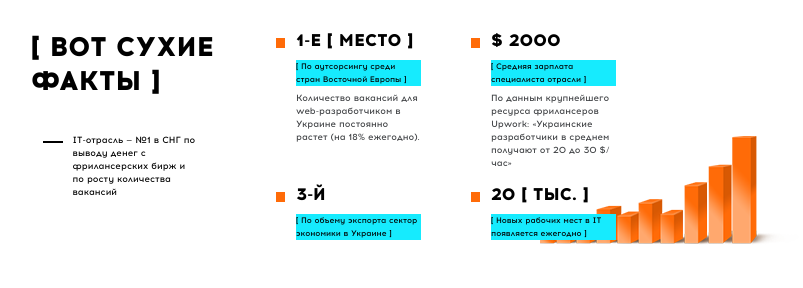
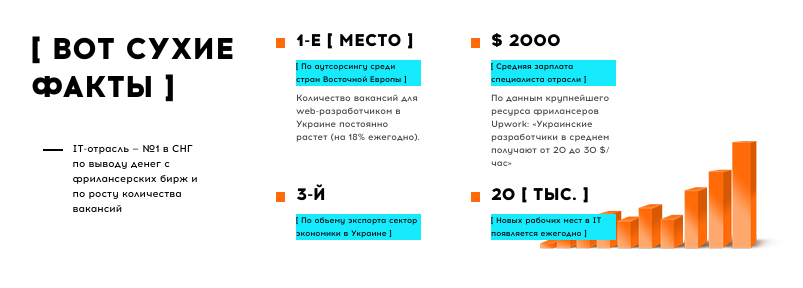
Before and after one commit to ValeriiKovalenko/GoIT-Landing-page, a website: page src/index.html in a window 1280 px wide. Shown: the whole page, without its empty margins (225-1028 px from the left). Drawn offline with nearby package versions, Linux system fonts and the light colour scheme; files that its build step writes are made by us from their sources.

Commit message:
final_ver.12

```diff
--- a/src/html/section_3.html
+++ b/src/html/section_3.html
@@ -1,11 +1,11 @@
-<section class="section_3">
-    <article class="section_3__article1">
+<section class="real-facts">
+    <article class="real-facts__article1">
         <h3 class="article1_h2">&#91 Вот сухие факты &#93</h3>
 
         <p class="article1_p">IT-отрасль — №1 в СНГ по выводу денег с фрилансерских бирж и по росту количества вакансий
         </p>
     </article>
-    <article class="section_3__article2">
+    <article class="real-facts__article2">
         <ul class="article2_ul">
             <li class="article2_li article2_li-1 ">
                 <h4 class="article_li__h4">1-Е &#91 МЕСТО &#93</h4>
--- a/src/sass/section_3.scss
+++ b/src/sass/section_3.scss
@@ -1,4 +1,4 @@
-.section_3 {
+.real-facts {
     margin: 0 auto;
     max-width: 480px;
     width: 100%;
@@ -32,7 +32,7 @@
 }
 
 @media (min-width: 768px) {
-    .section_3 {
+    .real-facts {
         background-repeat: no-repeat;
         background-position: right;
         background-position-y:bottom;
@@ -41,30 +41,31 @@
 }
 
 @media (min-width: 768px) {
-    .section_3 {
+    .real-facts {
         max-width: 768px;
         flex-direction: row;
         margin: 0 auto;
         margin-top: 30px;
-
+        padding-bottom: 5px;
+        margin-bottom: 60px;
     }
 }
 
 @media (min-width: 768px) {
-    .section_3__article1 {
+    .real-facts__article1 {
         max-width: 189px;
         margin: 0;
     }
 }
 @media (min-width: 1200px) {
-    .section_3__article1 {
+    .real-facts__article1 {
         max-width: 210px;
         margin: 0;
     }
  }
 
 @media (min-width: 768px) {
-    .section_3__article2 {
+    .real-facts__article2 {
         min-width: 430px;
         margin: 0;
     }
@@ -88,6 +89,12 @@
         line-height: 34px;
     }
 }
+@media (min-width: 1200px) {
+    .article1_h2 {
+        font-size: 30px;
+        line-height: 38px;
+    }
+}
 
 .article1_p {
     position: relative;
@@ -108,7 +115,13 @@
         max-width: 127px;
     }
 }
-
+@media (min-width: 1200px) {
+    .article1_p {
+        font-size: 10px;
+        line-height: 15px;
+        max-width: 127px;
+    }
+}
 
 .article1_p::before {
     content: "";
```
Also changed, not shown: build/css/styles.css, build/css/styles.min.css, build/index.html.
